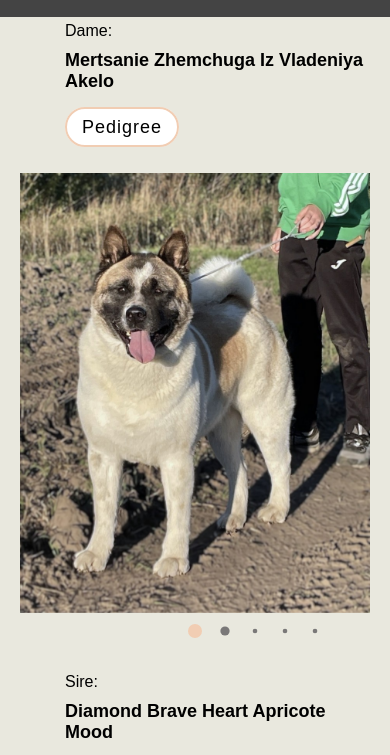
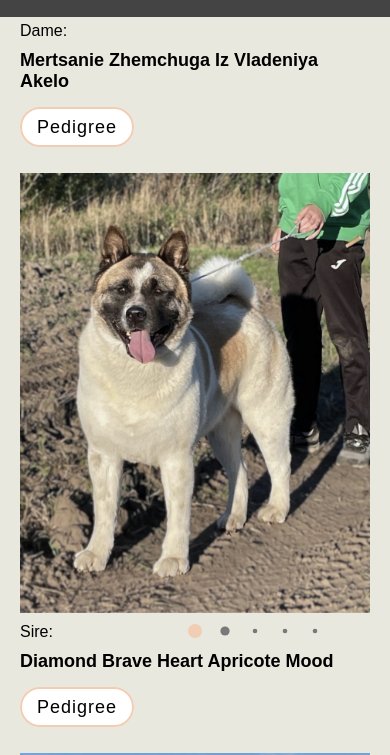
Before and after one commit to Yulia-55/my-dog, a plain HTML site: page index.html in a window 390 px wide. Shown: the part 68-823 px from the top of the page. Drawn offline with nearby package versions, Linux system fonts and the light colour scheme.

Commit message:
changes to media

```diff
--- a/style.css
+++ b/style.css
@@ -423,6 +423,9 @@ a.contact-info:hover {
     }
 }
 @media (max-width: 500px) {
+    .info {
+        padding: 0 0 25px 0;
+    }
     .dog-puppies {
         padding: 0;
     }
```
